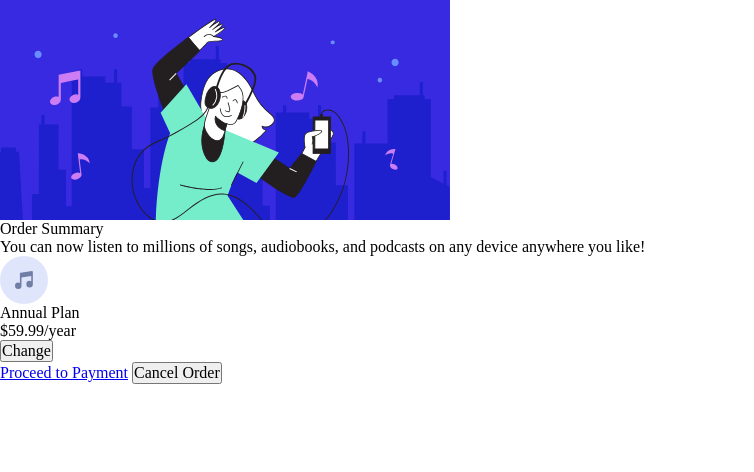
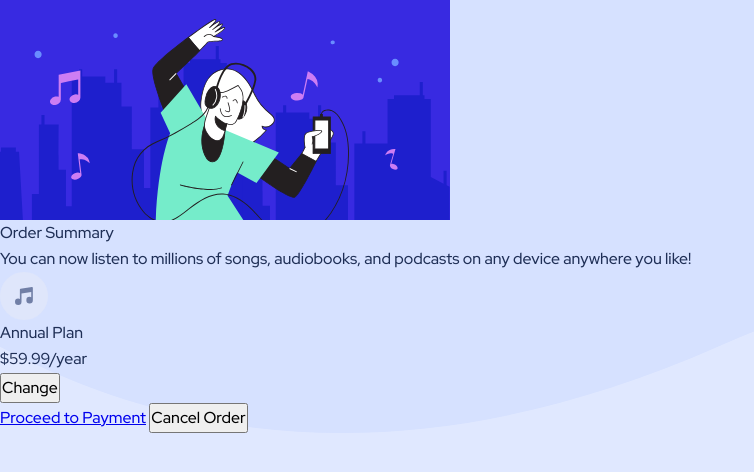
Before and after one commit to dionysia-lemonaki/order-summary-component, a website: page index.html in a window 1280 px wide. Shown: the whole page, without its empty margins (0-754 px from the left). Drawn offline with Linux system fonts and the light colour scheme.

Commit message:
Add global styles

```diff
--- a/style.css
+++ b/style.css
@@ -78,3 +78,21 @@ img {
   display: block;
   max-width: 100%;
 }
+
+body {
+  background-color: var(--clr-bg-body);
+  background-image: url("/images/pattern-background-mobile.svg");
+  background-repeat: no-repeat;
+  background-size: cover;
+  color: var(--clr-text-primary);
+  font-family: var(--ff-sans);
+  font-size: var(--fs-fluid-sm);
+  font-weight: var(--fw-medium);
+  line-height: var(--lh-relaxed);
+}
+
+@media (min-width: 37.5rem) {
+  body {
+    background-image: url("/images/pattern-background-desktop.svg");
+  }
+}
```
